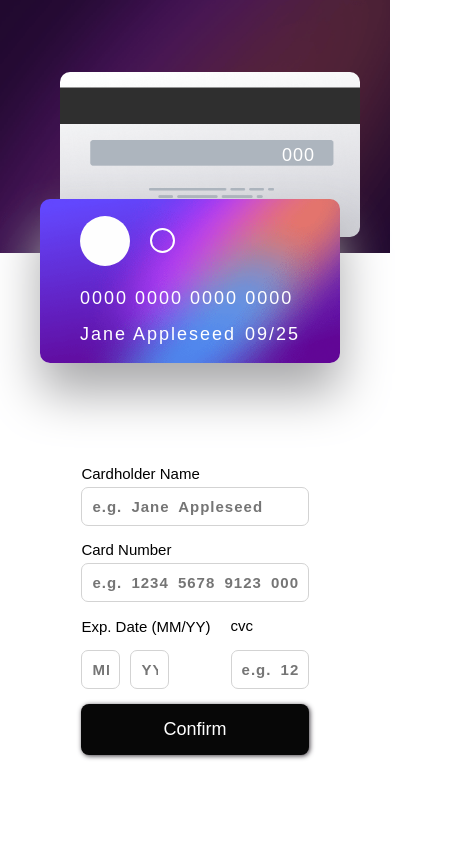
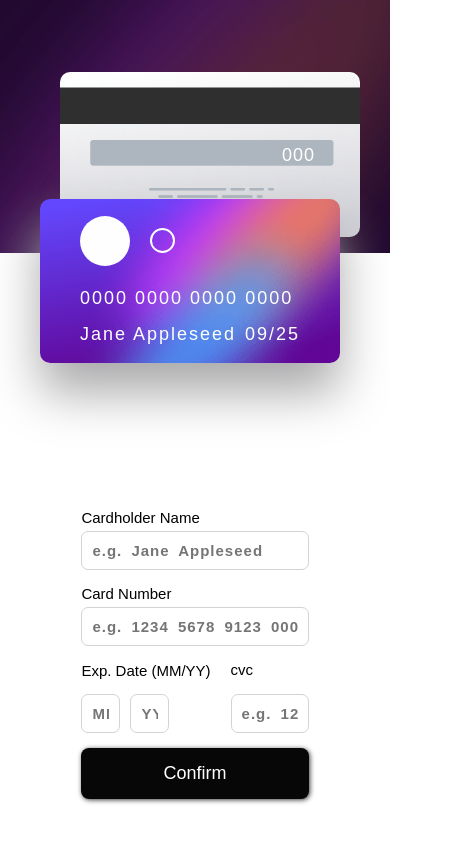
Before and after one commit to mahmoud-elbasiony/frontend-challenges, a plain HTML site: page interactive-card-details-form-main/index.html in a window 390 px wide. Shown: the whole page, 470 px wide, since content can reach past the window. Drawn offline with Linux system fonts and the light colour scheme.

Commit message:
update interactive-card-details-form-main

```diff
--- a/interactive-card-details-form-main/src/style.css
+++ b/interactive-card-details-form-main/src/style.css
@@ -187,18 +187,19 @@ button:hover{
 @media (max-width:800px) {
     .container{
         flex-direction: column;
-        justify-content: flex-start;
+
+        justify-content: space-between;
         align-items: center;
         align-content: center;
         gap: 40px;
     }
     .container::before{
-        width: 100vw;
+        width: 100%;
         height: 30vh;
     }
     .credit-cards{
         /* margin-top: 30px; */
-
+        width: 90vw;
         position: relative;
         height: 45vh;
 
@@ -228,7 +229,6 @@ button:hover{
     .front{
         font-size: 18px;
 
-
     }
 
 }
```
